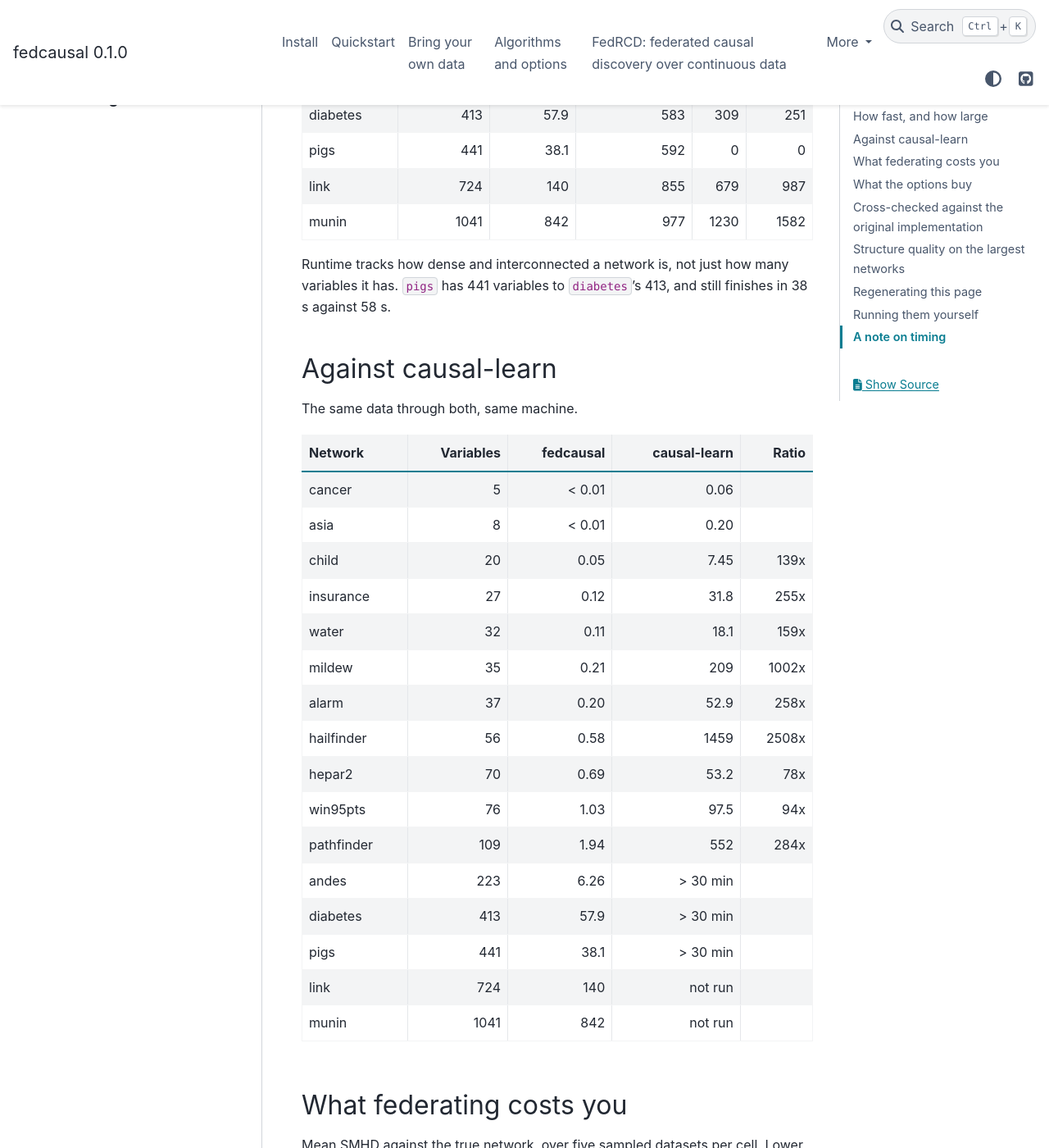
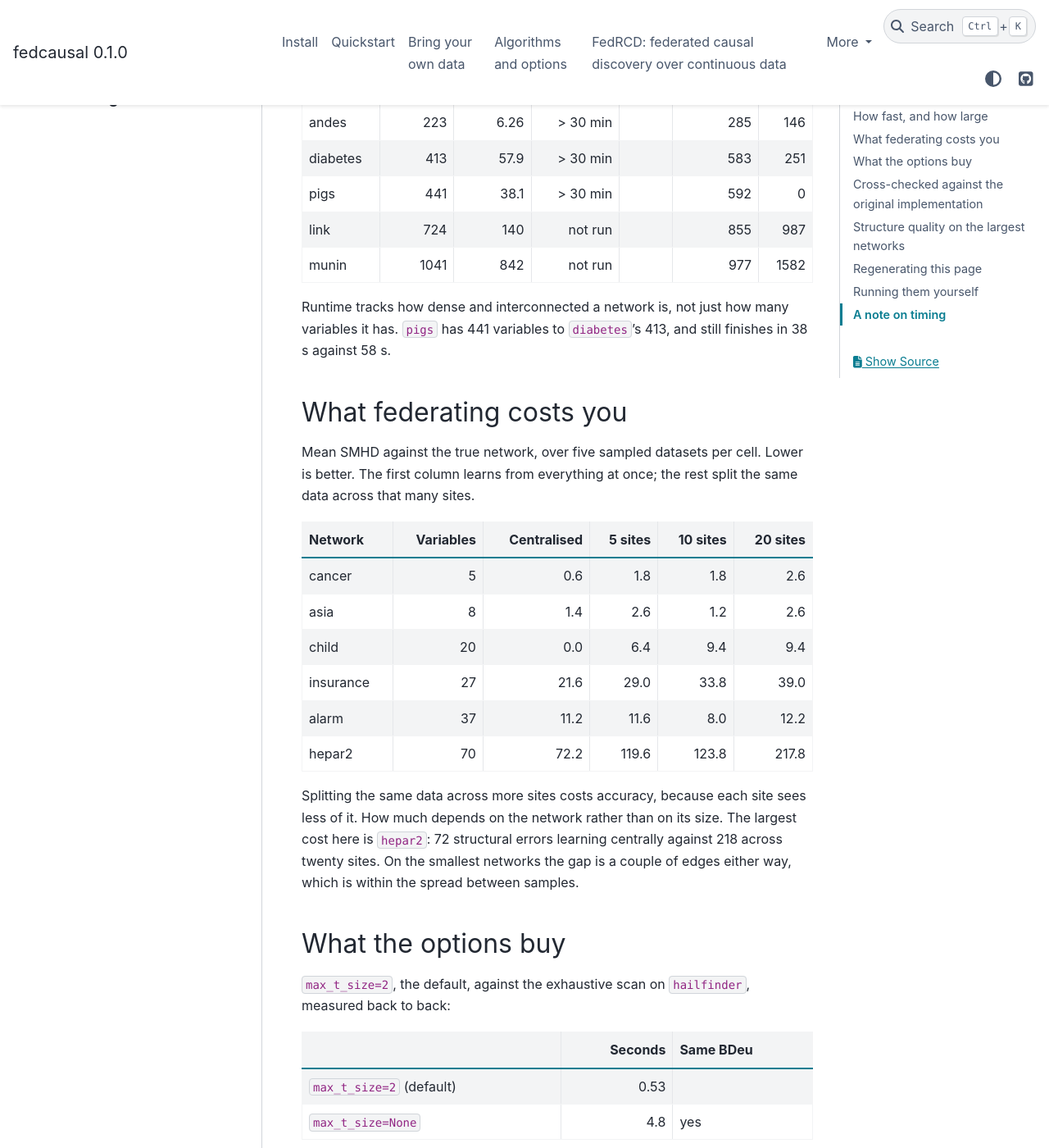
Before and after one commit to ptorrijos99/FedCausal, a Sphinx documentation site: the page built from docs/benchmarks.md, in a window 1280 px wide and 1400 px high, scrolled down 942 px. Shown: the whole window at 82% size. Built offline with Sphinx 7.4.7 and the PyData theme 0.15.4, drawn with Linux system fonts in a browser that asks for light colours; pages that are not in the unit, such as notebooks, are missing from menus; some of the changed text lies outside the part shown.

Commit message:
docs: cut prose that duplicated, misstated, or outlived its evidence
The documentation was written for a reviewer rather than a user: a fifth of it
argued that the implementation is correct and fast, which is the question a
referee asks, not the one someone reading a library asks.

Wrong, now fixed:
- The quickstart printed SHD/SMHD of "3 2" and an f1_skel of 0.875. A run gives
  2 and 1, and 0.875 is the skeleton recall, not the F1. It also learned from
  survey.csv and then scored against asia.xbif.
- CONTRIBUTING said CI runs the slow tests on one matrix entry (it runs them on
  all four), that all three checks run on both platforms (ruff and mypy run
  once), and pointed at the wrong file for the guard that keeps flwr out of the
  algorithm packages.
- build_docs.py printed link's true-structure BDeu as -1,059,715 in a table and
  -1,059,714 in the prose beneath it, and wrote CRLF on Windows, so
  regenerating the page marked all 141 lines as modified.

Cut or condensed:
- The 0.1.0 changelog was a feature catalogue restating the README.
- The xfail forensics and the BayesFL compatibility archaeology are thesis
  material; both keep a short statement and lose the derivation.
- The two sixteen-row benchmark tables become one, with causal-learn alongside
  rather than in a second table the reader has to cross-reference.
- The FedRCD baselines lose three paragraphs of provenance for a table of what
  each one does.
- Facts that appeared in three to five places (the expected xfails, "no JVM",
  FEDCAUSAL_NETWORKS, Ray's missing wheels) now have one home each. Duplication
  is what let the numbers above drift in the first place.

```diff
--- a/docs/benchmarks.md
+++ b/docs/benchmarks.md
@@ -4,51 +4,28 @@ Measured on one machine, single-threaded, with the default settings. Structures
 
 ## How fast, and how large
 
-5000 rows per network. Times are search only.
+5000 rows per network, same data through both implementations on the same machine. Times are search only.
 
-| Network | Variables | Seconds | Edges found | SHD | SMHD |
-|---|---:|---:|---:|---:|---:|
-| cancer | 5 | < 0.01 | 3 | 1 | 2 |
-| asia | 8 | < 0.01 | 7 | 2 | 1 |
-| child | 20 | 0.05 | 25 | 2 | 0 |
-| insurance | 27 | 0.12 | 44 | 17 | 19 |
-| water | 32 | 0.11 | 29 | 49 | 91 |
-| mildew | 35 | 0.21 | 33 | 22 | 40 |
-| alarm | 37 | 0.20 | 46 | 10 | 10 |
-| hailfinder | 56 | 0.58 | 59 | 58 | 72 |
-| hepar2 | 70 | 0.69 | 69 | 66 | 75 |
-| win95pts | 76 | 1.03 | 108 | 39 | 53 |
-| pathfinder | 109 | 1.94 | 147 | 196 | 235 |
-| andes | 223 | 6.26 | 285 | 59 | 146 |
-| diabetes | 413 | 57.9 | 583 | 309 | 251 |
-| pigs | 441 | 38.1 | 592 | 0 | 0 |
-| link | 724 | 140 | 855 | 679 | 987 |
-| munin | 1041 | 842 | 977 | 1230 | 1582 |
+| Network | Variables | fedcausal | causal-learn | Ratio | Edges found | SMHD |
+|---|---:|---:|---:|---:|---:|---:|
+| cancer | 5 | < 0.01 | 0.06 |  | 3 | 2 |
+| asia | 8 | < 0.01 | 0.20 |  | 7 | 1 |
+| child | 20 | 0.05 | 7.45 | 139x | 25 | 0 |
+| insurance | 27 | 0.12 | 31.8 | 255x | 44 | 19 |
+| water | 32 | 0.11 | 18.1 | 159x | 29 | 91 |
+| mildew | 35 | 0.21 | 209 | 1002x | 33 | 40 |
+| alarm | 37 | 0.20 | 52.9 | 258x | 46 | 10 |
+| hailfinder | 56 | 0.58 | 1459 | 2508x | 59 | 72 |
+| hepar2 | 70 | 0.69 | 53.2 | 78x | 69 | 75 |
+| win95pts | 76 | 1.03 | 97.5 | 94x | 108 | 53 |
+| pathfinder | 109 | 1.94 | 552 | 284x | 147 | 235 |
+| andes | 223 | 6.26 | > 30 min |  | 285 | 146 |
+| diabetes | 413 | 57.9 | > 30 min |  | 583 | 251 |
+| pigs | 441 | 38.1 | > 30 min |  | 592 | 0 |
+| link | 724 | 140 | not run |  | 855 | 987 |
+| munin | 1041 | 842 | not run |  | 977 | 1582 |
 
 Runtime tracks how dense and interconnected a network is, not just how many variables it has. `pigs` has 441 variables to `diabetes`'s 413, and still finishes in 38 s against 58 s.
-
-## Against causal-learn
-
-The same data through both, same machine.
-
-| Network | Variables | fedcausal | causal-learn | Ratio |
-|---|---:|---:|---:|---:|
-| cancer | 5 | < 0.01 | 0.06 |  |
-| asia | 8 | < 0.01 | 0.20 |  |
-| child | 20 | 0.05 | 7.45 | 139x |
-| insurance | 27 | 0.12 | 31.8 | 255x |
-| water | 32 | 0.11 | 18.1 | 159x |
-| mildew | 35 | 0.21 | 209 | 1002x |
-| alarm | 37 | 0.20 | 52.9 | 258x |
-| hailfinder | 56 | 0.58 | 1459 | 2508x |
-| hepar2 | 70 | 0.69 | 53.2 | 78x |
-| win95pts | 76 | 1.03 | 97.5 | 94x |
-| pathfinder | 109 | 1.94 | 552 | 284x |
-| andes | 223 | 6.26 | > 30 min |  |
-| diabetes | 413 | 57.9 | > 30 min |  |
-| pigs | 441 | 38.1 | > 30 min |  |
-| link | 724 | 140 | not run |  |
-| munin | 1041 | 842 | not run |  |
 
 ## What federating costs you
 
```
Also changed, not shown: other parts of docs/benchmarks.md (+2 -2 lines), CHANGELOG.md (+1 -40 lines), CONTRIBUTING.md (+5 -5 lines), README.md (+45 -107 lines), docs/deployment.md (+2 -2 lines), docs/fedrcd.md (+13 -10 lines), docs/quickstart.md (+5 -11 lines), docs/validation.md (+2 -6 lines), 1 other file.
